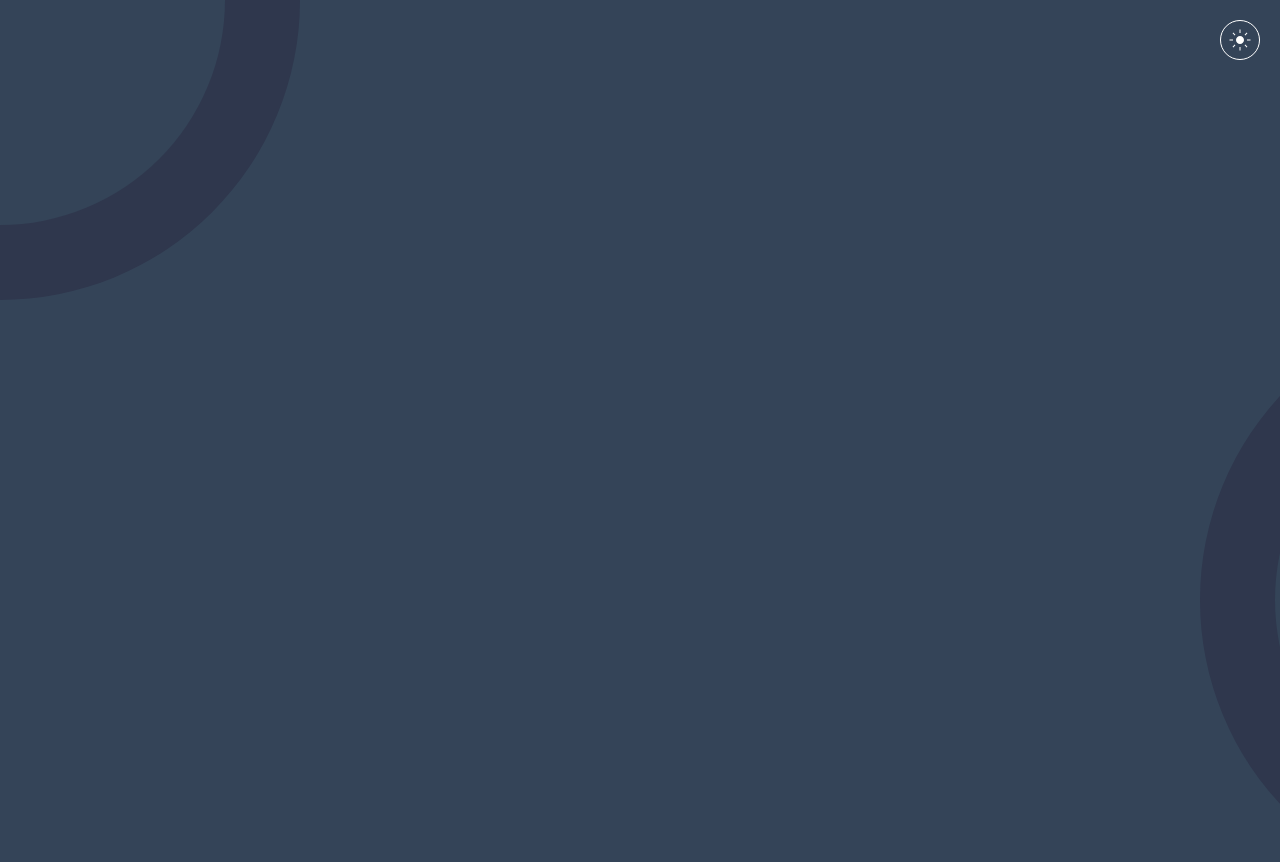
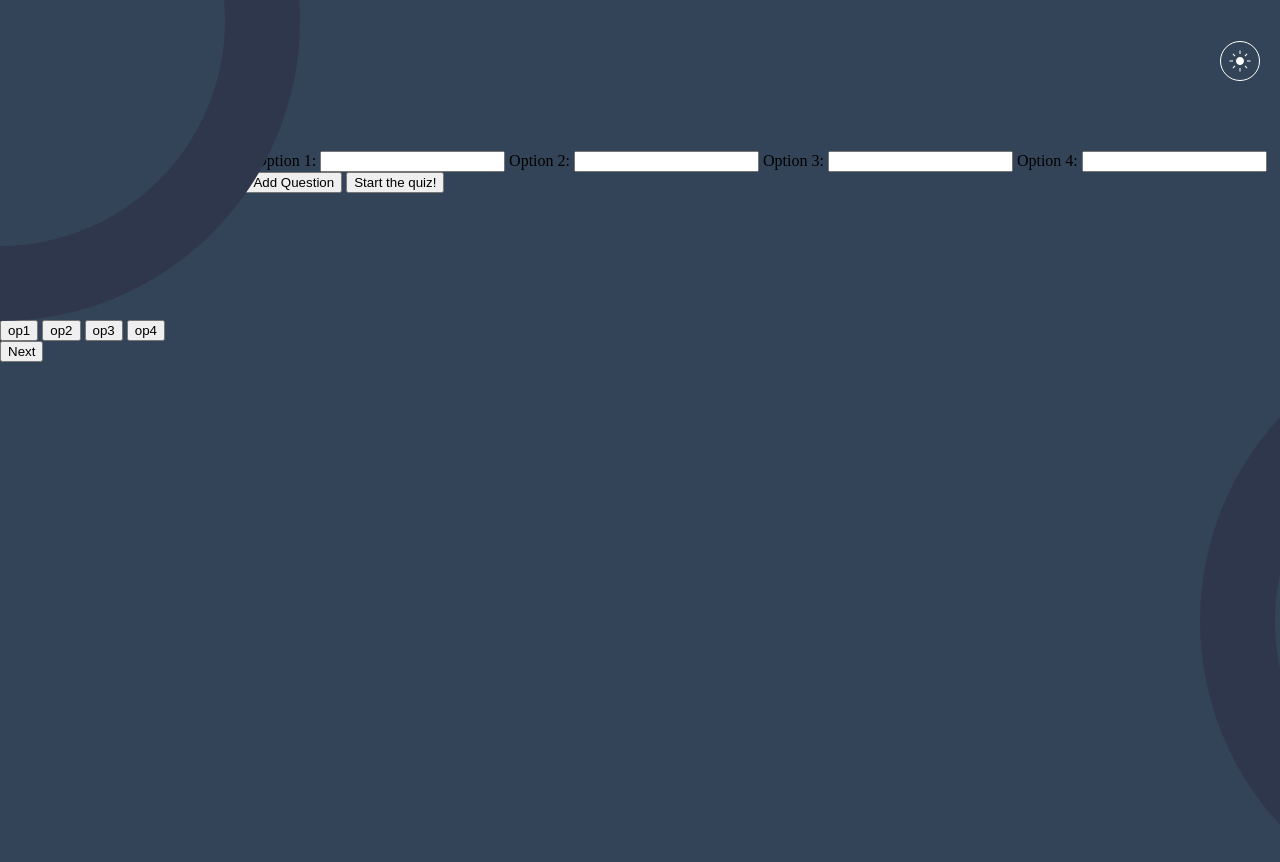
Before and after one commit to Just-Someone-Random/quiz-app, a plain HTML site: page index.html in a window 1280 px wide. Shown: the top 862 px of the page. Drawn offline with Linux system fonts and the light colour scheme.

Commit message:
Update index.html

```diff
--- a/index.html
+++ b/index.html
@@ -3,7 +3,11 @@
   <head>
     <title>Hello World!</title>
     <link rel="stylesheet" href="style.css" />
+    <link href="https://fonts.googleapis.com/css2?family=Outfit:wght@300;400;700&display=swap" rel="stylesheet">
+
   </head>
+
+
   <body>
     <button id="theme-btn">
       <svg xmlns="http://www.w3.org/2000/svg" height="24px" viewBox="0 -960 960 960" width="24px"><path d="M480-320q-66.85 0-113.42-46.58Q320-413.15 320-480t46.58-113.42Q413.15-640 480-640t113.42 46.58Q640-546.85 640-480t-46.58 113.42Q546.85-320 480-320ZM200-460H60v-40h140v40Zm700 0H760v-40h140v40ZM460-760v-140h40v140h-40Zm0 700v-140h40v140h-40ZM269.85-663.85l-86.39-83.92 27.77-29.77 84.46 85.39-25.84 28.3Zm478.92 481.39-84.69-85.62 26.07-28.07 86.39 83.92-27.77 29.77Zm-84.92-507.69 83.92-86.39 29.77 27.77-85.39 84.46-28.3-25.84ZM182.46-211.23l85.62-84.69 26.54 26.07-83.16 87.16-29-28.54Z"/></svg>
@@ -19,6 +23,58 @@
 
         </div>
       </div>
+      <div id="content">
+      <div id="header">
+        <h1>Welcome to the <br>
+          Custom Quiz!</h1>
+        <p>Enter the questions to get started</p>
+      </div>
+
+      <div id="form">
+        <form id="quiz-form">
+          <label for="question">Question:</label>
+          <input type="text" id="question"  required>
+
+          <label for="option1">Option 1:</label>
+          <input type="text" id="option1"  required>
+
+          <label for="option2">Option 2:</label>
+          <input type="text" id="option2"  required>
+
+          <label for="option3">Option 3:</label>
+          <input type="text" id="option3"  required>
+
+          <label for="option4">Option 4:</label>
+          <input type="text" id="option4" required>
+
+          <label for="correct">Correct:</label>
+          <input type="text" id="correct" placeholder="Correct option (1/2/3/4)" required>
+
+          <button id="add" type="button">Add Question</button>
+          <button id="quiz" type="button">Start the quiz!</button>
+        </form>
+
+      </div>
+      </div>
+      <div id="quiz-container" >
+        <h2>Quiz</h2>
+
+        <h1 id="q">question </h1>
+        <button id="op1">op1</button>
+        <button id="op2">op2</button>
+        <button id="op3">op3</button>
+        <button id="op4">op4</button>
+        <div id="form-buttons">
+          <button id="submit-quiz">Next</button>
+          <button id="end" style="display:none">Submit the quiz</button>
+        </div>
+
+      </div>
+
+      <div id="result-container" >
+        <h1 id="result"></h1>
+      </div>
+
       <script src="script.js"></script>
   </body>
 </html>
```
